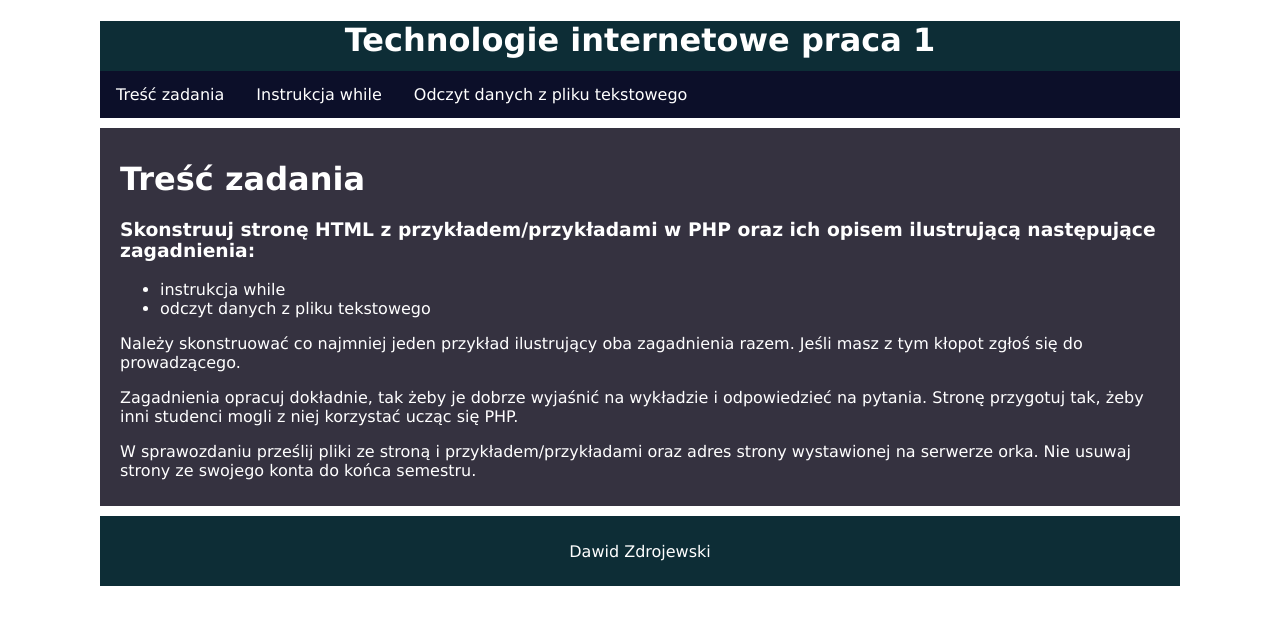
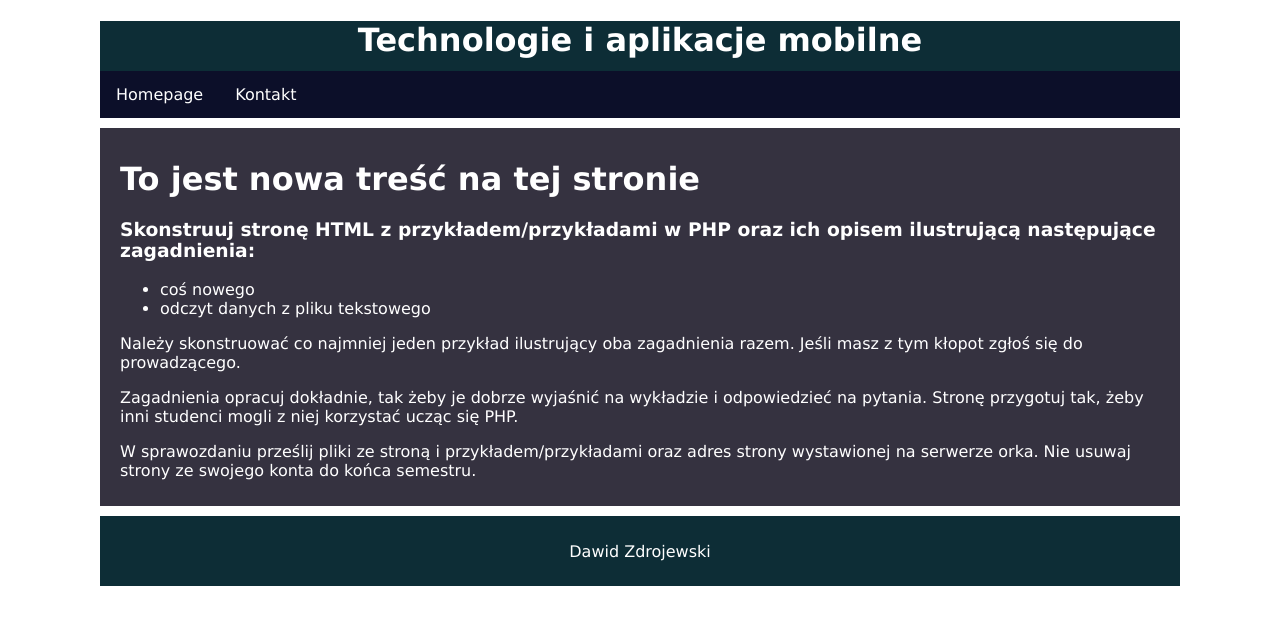
Before and after one commit to Dawidzi12/nowe, a plain HTML site: page index.html in a window 1280 px wide. Drawn offline with Linux system fonts and the light colour scheme.

Commit message:
Update index.html

```diff
--- a/index.html
+++ b/index.html
@@ -5,34 +5,31 @@
 <head>
   <meta http-equiv="Content-type" content="application/xhtml+xml; charset=utf-8" />
   <meta name="Author" content=" Dawid Zdrojewski " />
-
-  <title> Technologie internetowe Praca 1 </title>
-
+  <title> Technologie i aplikacje mobilne </title>
   <link rel="stylesheet" href="style.css" type="text/css" />
 </head>
 <body>
 <div id="container">
 
 <div id="naglowek">
-<h1>Technologie internetowe praca 1</h1>
+<h1>Technologie i aplikacje mobilne</h1>
 </div>
 
 <div id="menu">
 <ul>
-  <li><a href="index.html">Treść zadania</a></li>
-  <li><a href="while.php">Instrukcja while</a></li>
-  <li><a href="odczyt.php">Odczyt danych z pliku tekstowego</a></li>
+  <li><a href="index.html">Homepage</a></li>
+  <li><a href="while.php">Kontakt</a></li>
 </ul>
 </div>
 
 <div class="ramka">
 <div id="zawartosc">
 
-<h1>Treść zadania</h1>
+<h1>To jest nowa treść na tej stronie</h1>
 <h3>Skonstruuj stronę HTML z przykładem/przykładami w PHP oraz ich opisem ilustrującą następujące zagadnienia:</h2>
 
 <ul>
-		<li>instrukcja while</li>
+		<li>coś nowego</li>
 		<li>odczyt danych z pliku tekstowego</li>
 </ul>
 
```
